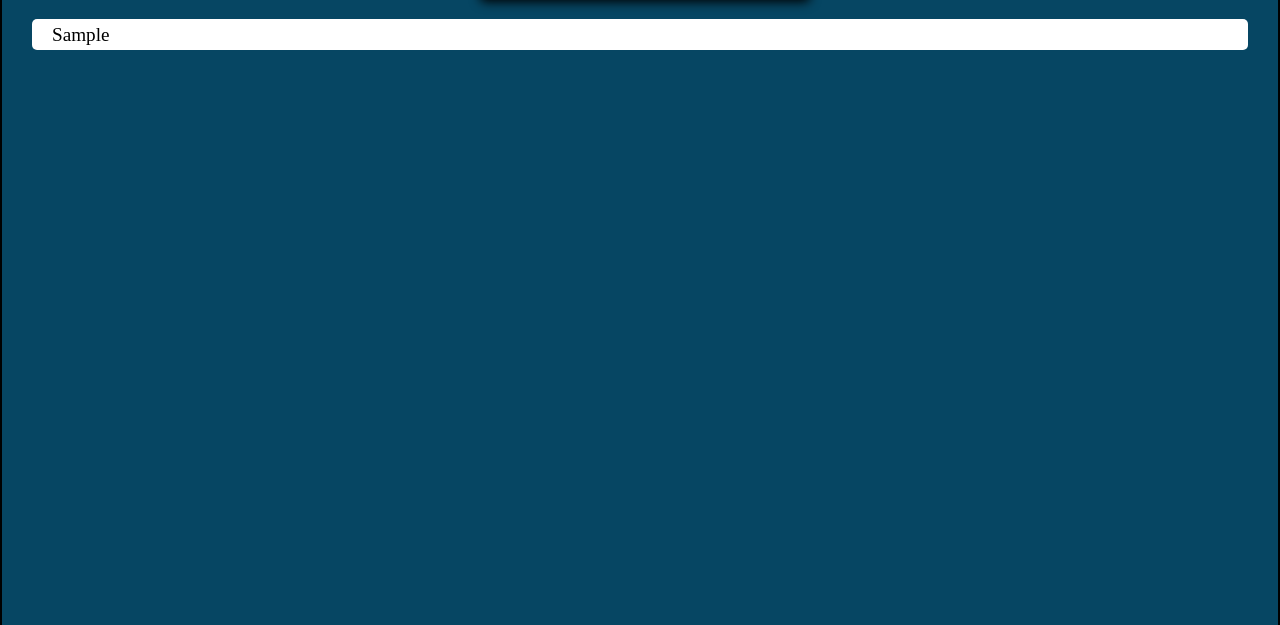
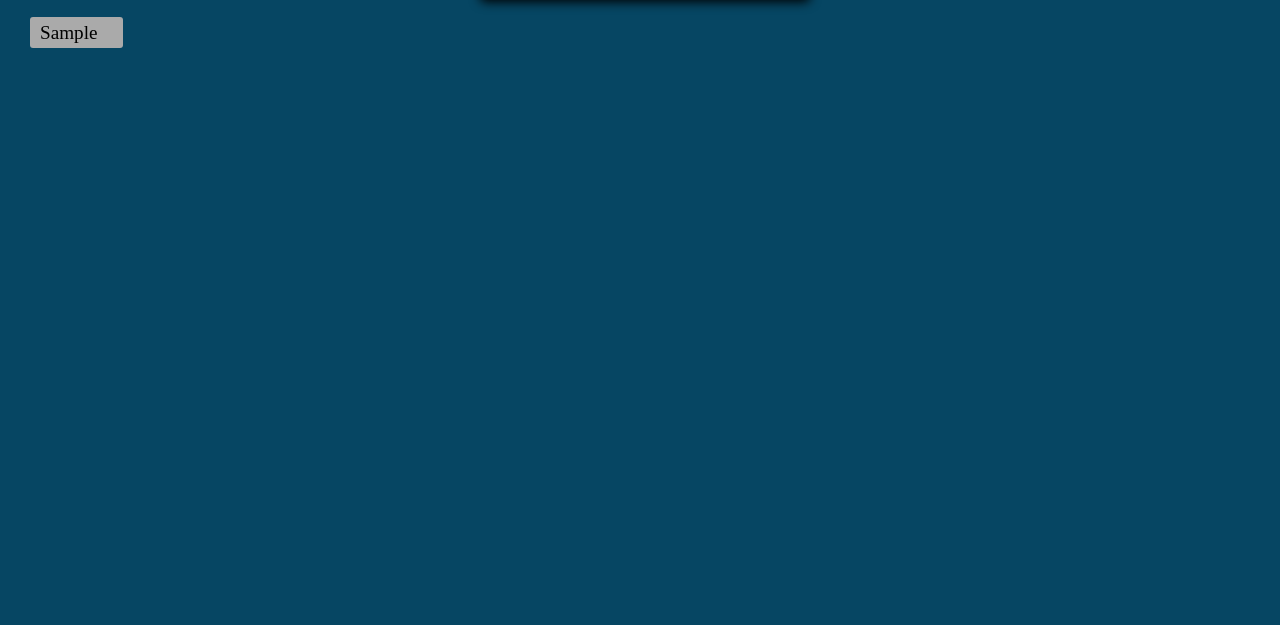
Before and after one commit to Gc87J/To-do-App, a plain HTML site: page index.html in a window 1280 px wide. Both pictures are taken after typing "Sample" into the empty fields and a click on the button "ADD". Shown: the part 175-800 px from the top of the page. Drawn offline with Linux system fonts and the light colour scheme.

Commit message:
Basically finished having a little bug with the add

```diff
--- a/index.js
+++ b/index.js
@@ -14,15 +14,18 @@ const input = document.querySelector(".input")
 
 addBtn.addEventListener("click", testing);
 
+function testing() {
 
-function testing() {
+
   const para = document.createElement("p");
+  para.setAttribute("class", "red");
 
-  para.textContent = input.value
+  para.textContent = input.value;
 
   newItem.appendChild(para);
 
-  newItem.setAttribute("class", "red")
+
   input.value = "";
 
+
 }
--- a/sass/styles.scss
+++ b/sass/styles.scss
@@ -66,23 +66,29 @@ body{
   font-weight: bold;
   font-size: 1rem;
   border: none;
+&:hover {
+  box-shadow: 5px 5px 10px #333;
+  transition: 1000ms;
+  background-color: #000;
+  color: #fff;
+}
 }
 
 .red{
   color: $blk-color;
   font-size: 1.2rem;
   margin: 20px 30px;
-  padding: 5px 20px 5px 20px;
-  background-color: #fff;
-  width: auto;
+  padding: 5px 25px 5px 10px;
+  background-color: #aaa;
+  width:fit-content;
   height: 31px;
-  border-radius: 5px;
+  border-radius: 3px;
   border: none;
 
 }
 
 .addto {
-  border: 2px solid #000;
+  // border: 2px solid #000;
   height: 100vh;
 }
 
```
Also changed, not shown: css/styles.css, 1 other file.
